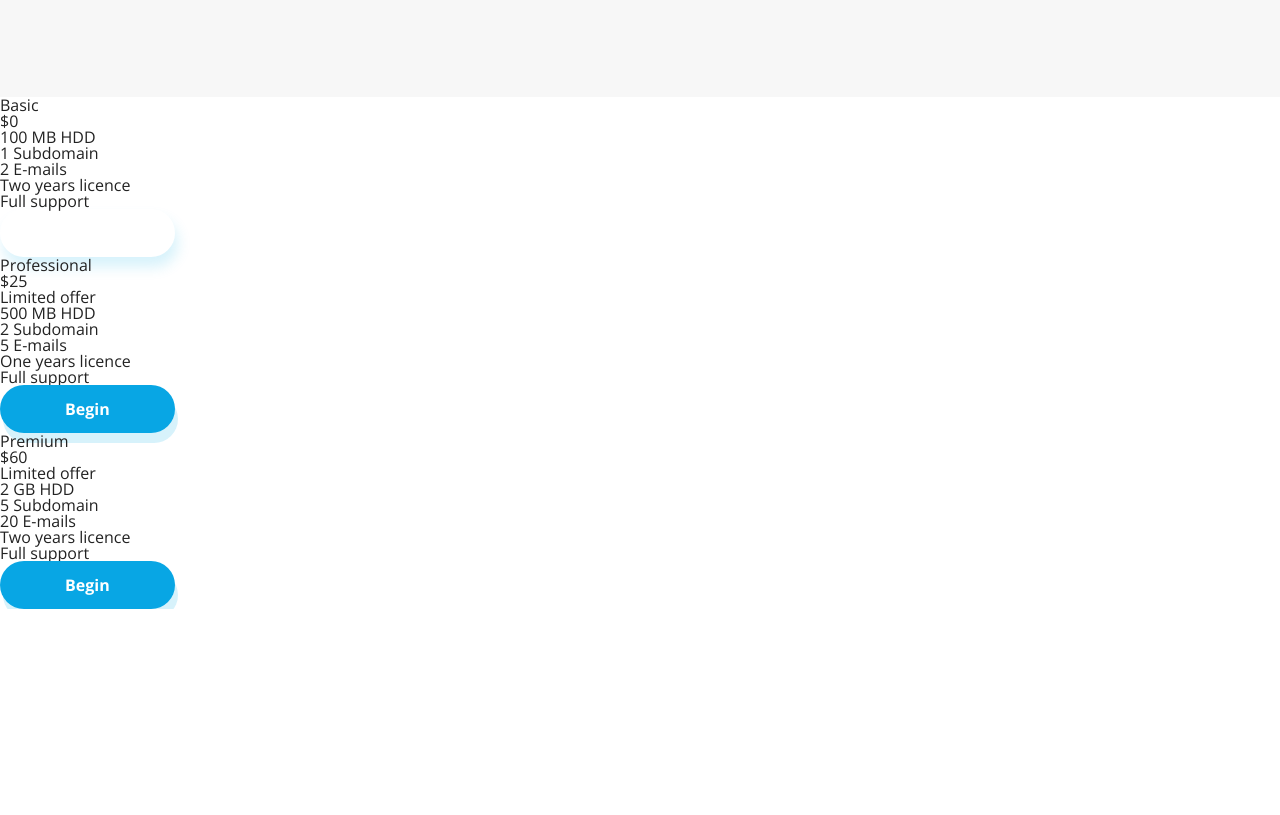
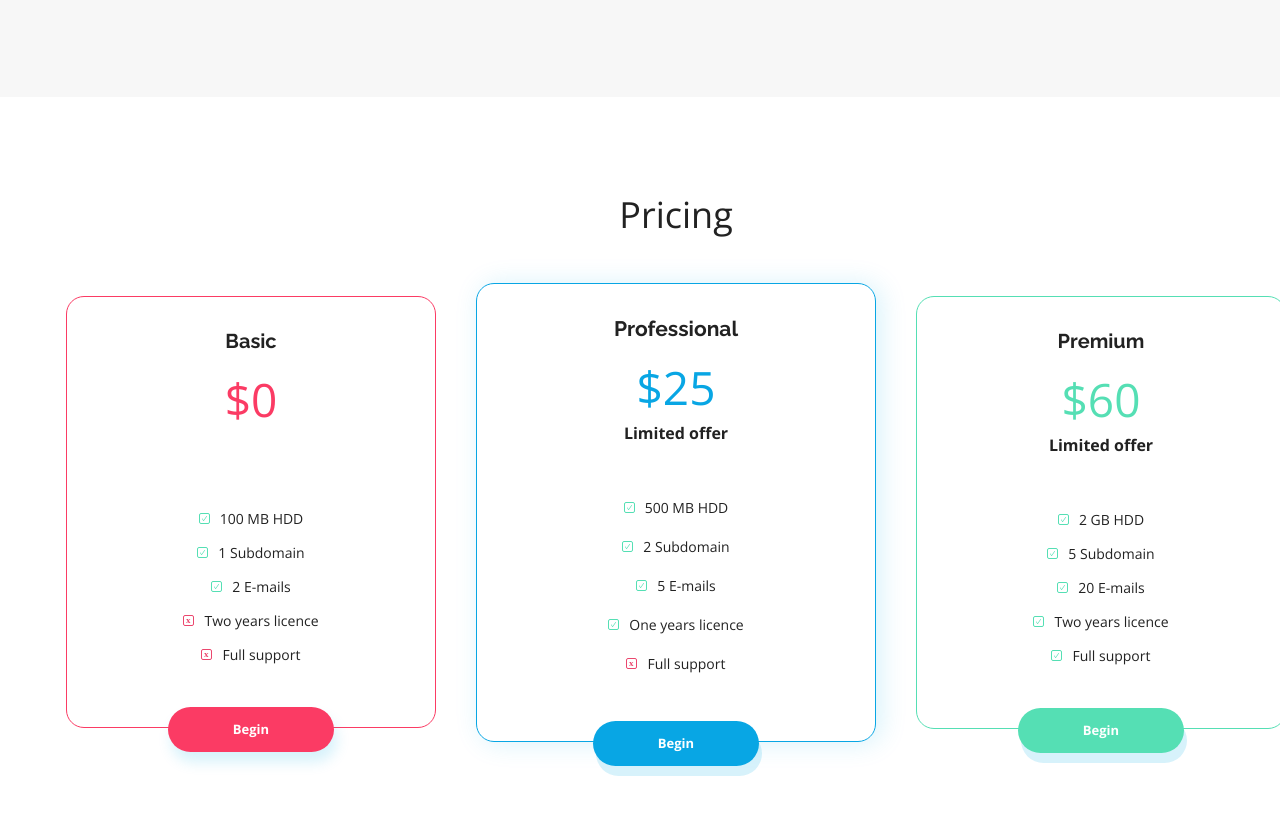
Before and after one commit to Bagrianow/BestShop, a plain HTML site: page index.html in a window 1280 px wide. Shown: the part 2728-3543 px from the top of the page. Before the commit the page ends 3337 px from the top, so only its background shows below. Drawn offline with nearby package versions, Linux system fonts and the light colour scheme.

Commit message:
css for pricing section

```diff
--- a/css/style.css
+++ b/css/style.css
@@ -319,3 +319,106 @@ content: "";
     height: auto;
     margin-top: 55px;
 }
+
+.pricing {
+    margin: 100px auto;
+    display: flex;
+    flex-direction: column;
+    justify-content: center;
+    align-items: center;
+}
+
+.pricing__boxes {
+    display: flex;
+    align-items: center;
+    justify-content: center;
+    margin-top: 50px;
+}
+
+.pricing__box {
+    width: 370px;
+    border-radius: 18px;
+    display: flex;
+    flex-direction: column;
+    align-items: center;
+    border: 1px solid var(--accent-color)
+}
+
+.pricing__details {
+    margin-top: 34px;
+    margin-bottom: 60px;
+    text-align: center;
+}
+
+.pricing__type {
+    font-size: 1.25rem;
+    font-family: var(--font-raleway);
+    font-weight: 700;
+}
+
+.pricing__price {
+    font-size: 2.875rem;
+    font-family: var(--font-open-sans);
+    font-weight: 300;
+    margin-top: 25px;
+    color: var(--accent-color);
+}
+
+.pricing__limited {
+    text-align: center;
+    margin-top: 15px;
+    font-style: var(--font-raleway);
+    font-weight: 700;
+}
+
+.pricing__items {
+    text-align: center;
+}
+.pricing__item {
+    font-size: 14px;
+    margin-bottom: 20px;
+}
+
+.pricing__item::before {
+    content: "";
+    width: 11px;
+    height: 11px;
+    display: inline-block;
+    margin-right: 10px;
+    background-image: url("./images/Checkmark-1.svg");
+}
+.pricing__item--not::before {
+    background-image: url("./images/Close.svg")
+}
+
+.pricing__box .btn {
+    position: relative;
+    bottom: -25px;
+    font-size: .8125rem;
+    background-color: var(--accent-color);
+}
+.pricing__box--basic {
+    --accent-color: var(--forth-red);
+}
+
+.pricing__box--basic .pricing__price {
+    margin-bottom: 30px;
+}
+
+.pricing__box--professional {
+    --accent-color: var(--primary-blue);
+    width: 400px;
+    margin: 0 40px;
+    box-shadow: 5px 1px 27px var(--color-primary-shadow);
+}
+
+.pricing__box--professional .pricing__type {
+    font-size: 1.3125rem;
+}
+
+.pricing__box--professional .pricing__item {
+    margin-bottom: 25px;
+}
+.pricing__box--premium {
+    --accent-color: var(--fifth-green);
+}
--- a/index.html
+++ b/index.html
@@ -101,8 +101,8 @@
         </div>
     </div>
 </section>
-<section class="pricing-container" id="prices">
-    <h2></h2>
+<section class="pricing container" id="prices">
+    <h2>Pricing</h2>
     <div class="pricing__boxes">
         <div class="pricing__box pricing__box--basic">
             <div class="pricing__details">
@@ -117,7 +117,6 @@
                 <li class="pricing__item pricing__item--not">Full support</li>
             </ul>
             <a href="#" class="btn">Begin</a></div>
-    </div>
         <div class="pricing__box pricing__box--professional">
             <div class="pricing__details">
                 <div class="pricing__type">Professional</div>
@@ -133,6 +132,7 @@
             </ul>
             <a href="#" class="btn btn--primary">Begin</a>
         </div>
+
         <div class="pricing__box pricing__box--premium">
             <div class="pricing__details">
                 <div class="pricing__type">Premium</div>
@@ -148,6 +148,7 @@
             </ul>
             <a href="#" class="btn btn--primary">Begin</a>
         </div>
+    </div>
 </section>
 </body>
 </html>
```
Lines whose indentation alone changed are shown as unchanged.
